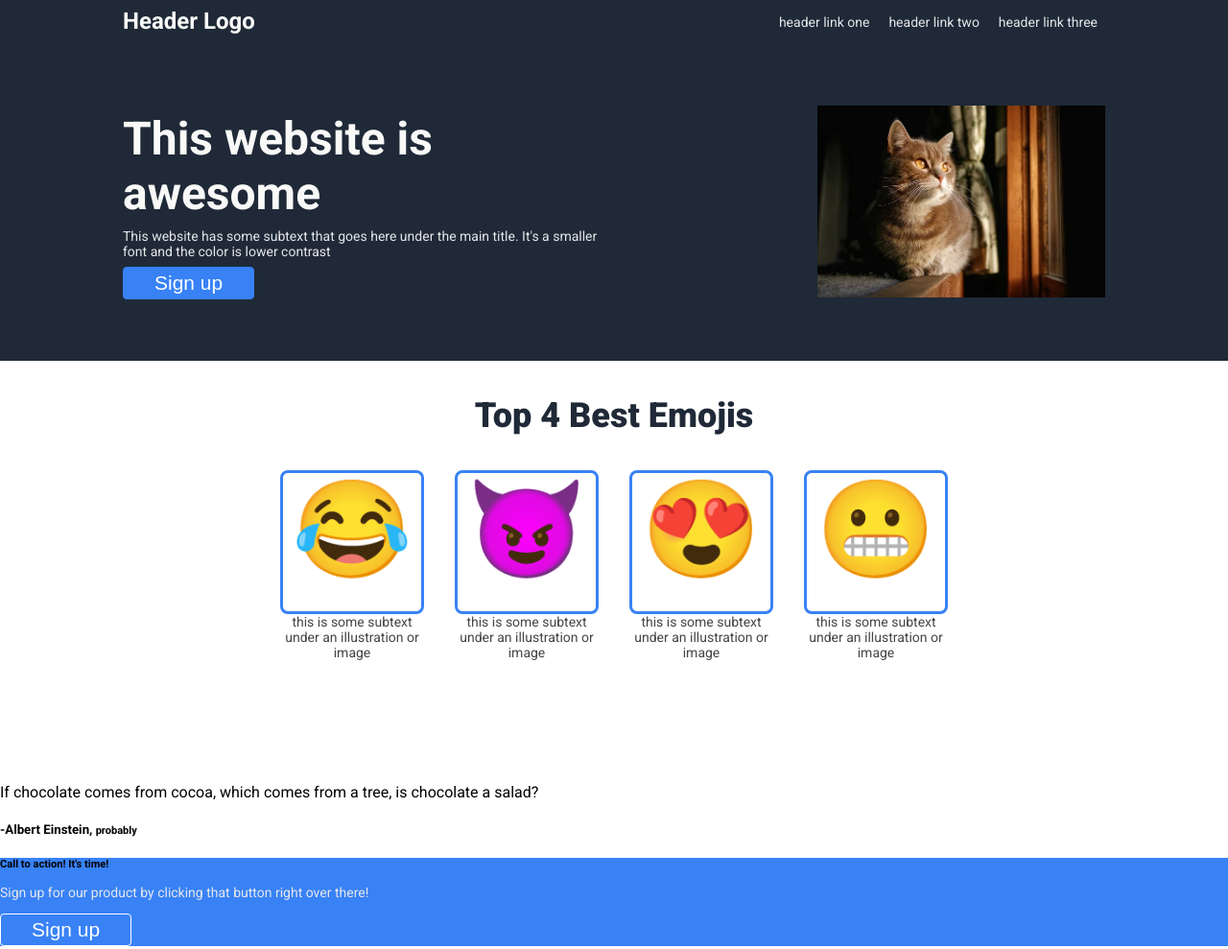
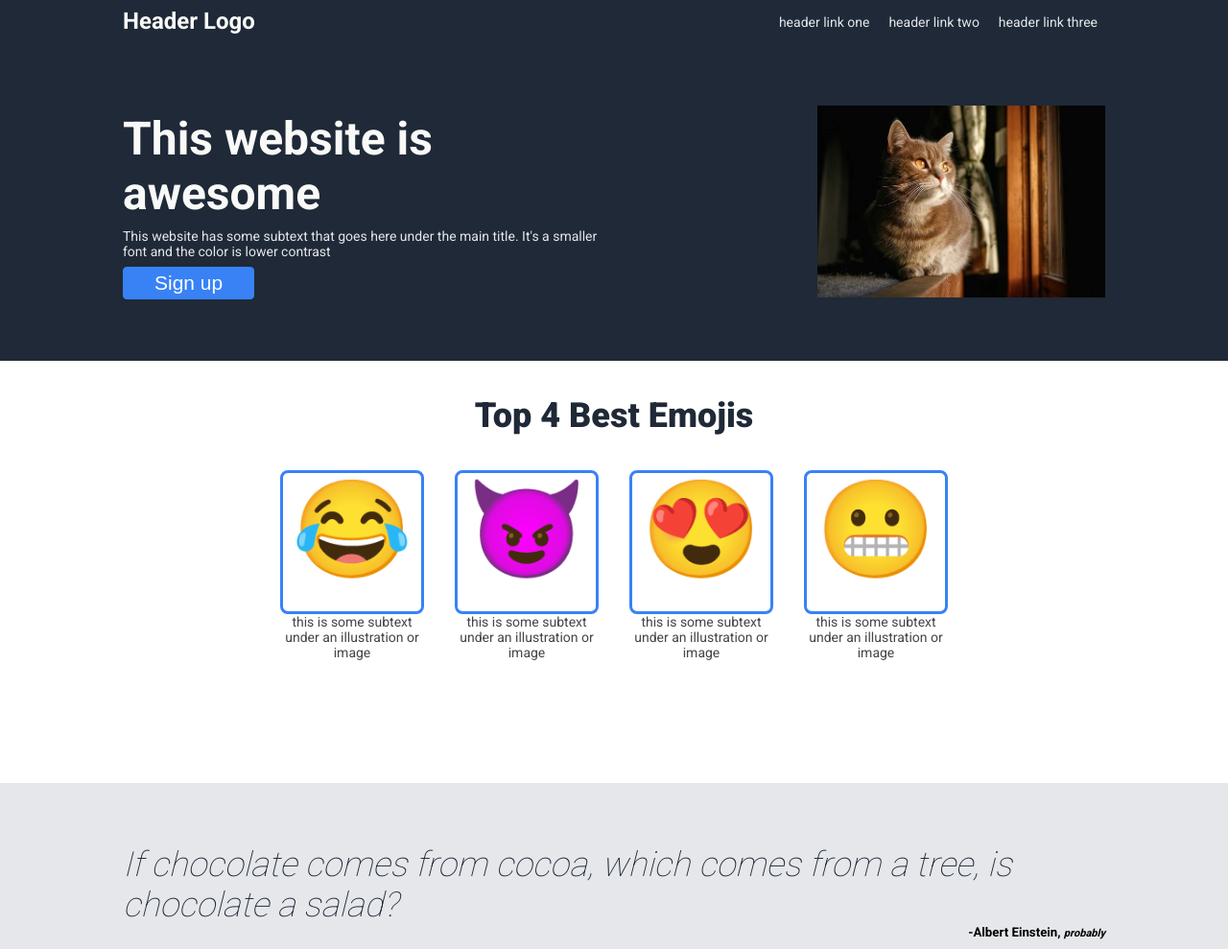
Before and after one commit to aapokoiv/odin-landing-page, a plain HTML site: page index.html in a window 1280 px wide. Shown: the top 989 px of the page at 96% size. Drawn offline with Linux system fonts and the light colour scheme.

Commit message:
Added the styling to the quote part

```diff
--- a/index.html
+++ b/index.html
@@ -48,14 +48,12 @@
         </div>
         <div class="quote">
             <p class="inspirational">If chocolate comes from cocoa, which comes from a tree, is chocolate a salad?</p>
-            <h5 class="author">-Albert Einstein, <small>probably<small></h5>
+            <h5 class="author">-Albert Einstein, <small><em>probably</em><small></h5>
         </div>
-        <div class="signup">
-            <div class="blue box">
-                <h4 class="pleasejoin">Call to action! It's time!</h4>
-                <p class="subtext">Sign up for our product by clicking that button right over there!</p>
-                <button class="blue">Sign up</button>
-            </div>
+        <div class="signup blue">
+            <h4 class="pleasejoin">Call to action! It's time!</h4>
+            <p class="subtext">Sign up for our product by clicking that button right over there!</p>
+            <button class="blue">Sign up</button>
         </div>
         <div class="footer">
             <p class="subtext">Copyright The Odin Project 2021</p>
--- a/style.css
+++ b/style.css
@@ -119,3 +119,22 @@ button {
     margin: 0;
     color: #454545;
 }
+
+.quote {
+    background-color: #E5E7EB;
+    text-align: start;
+    padding: 64px 128px;
+}
+
+.inspirational {
+    font-size: 36px;
+    color: #1F2937;
+    font-style: italic;
+    font-weight: lighter;
+    margin: 0;
+}
+
+.author {
+    text-align: end;
+    margin: 0;
+}
```
